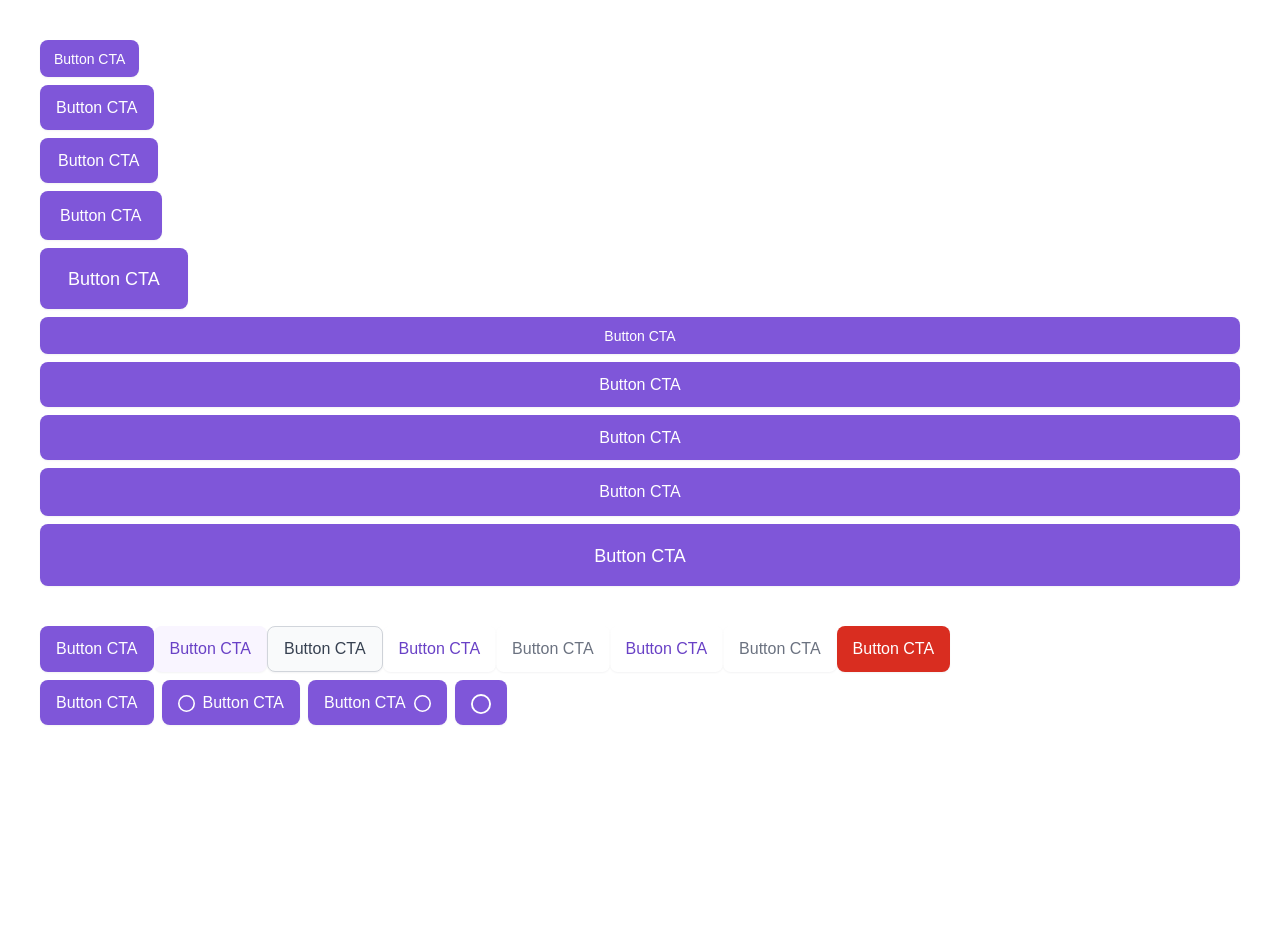
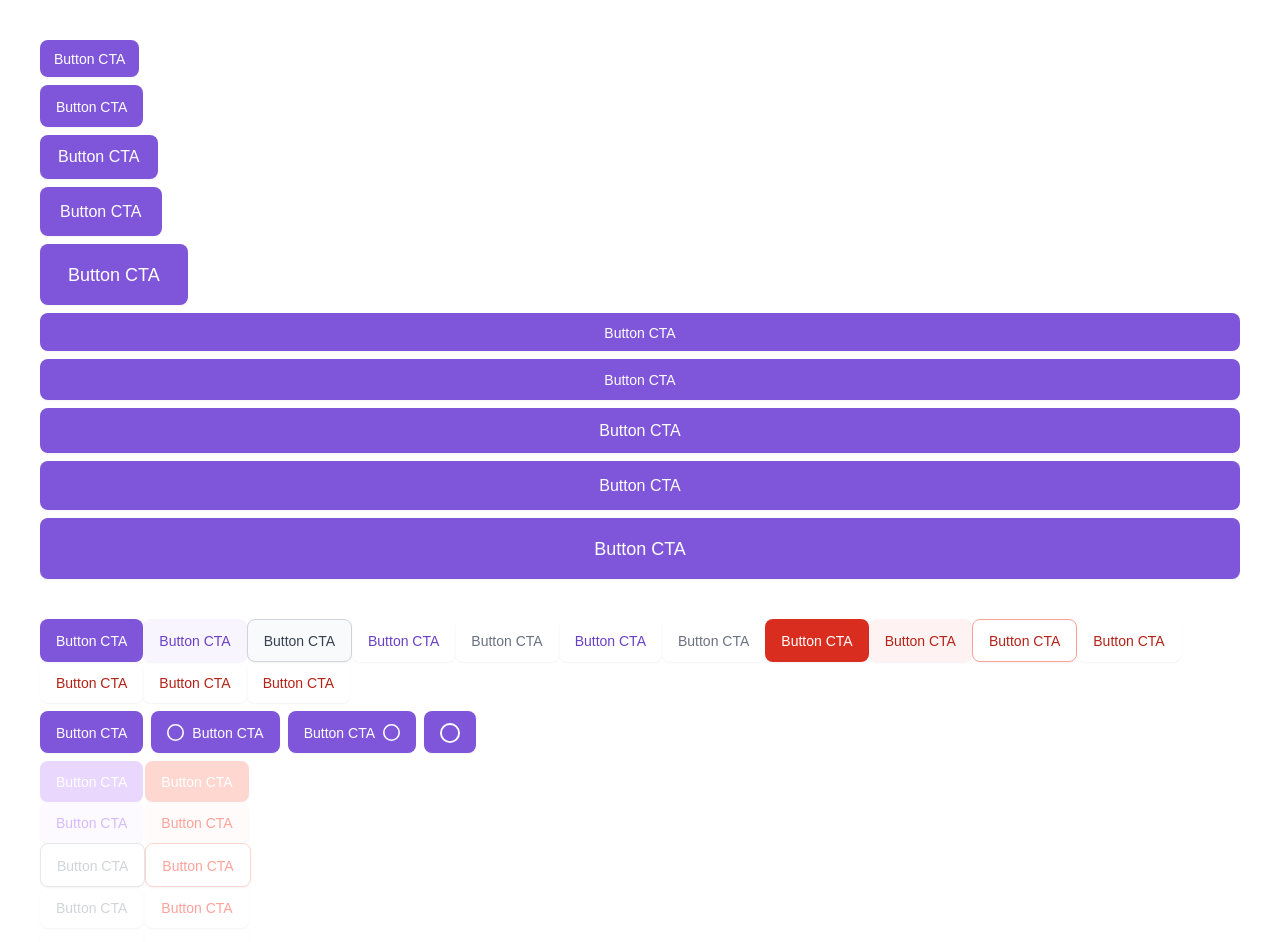
Before and after one commit to imboyo/Project--Hairiya-levenstein-website, a Nuxt app in the folder front-end/: page / in a window 1280 px wide. Shown: the top 942 px of the page. Before the commit the page ends 800 px from the top, so only its background shows below. Built offline with nearby package versions, Linux system fonts and the light colour scheme.

Commit message:
button-component-done

```diff
--- a/front-end/components/buttons/MyButton.vue
+++ b/front-end/components/buttons/MyButton.vue
@@ -4,6 +4,8 @@ interface Props {
   size: ButtonSizeProps;
   width: ButtonWidthProps;
   hieararchy: ButtonHierarchyProps;
+  destructive?: boolean;
+  disabled?: boolean;
 }
 
 const props = defineProps<Props>();
@@ -20,25 +22,73 @@ const buttonClass = {
   },
   size: {
     sm: `px-[14px] py-[8px] text-sm`,
-    md: `px-[16px] py-[10px] text-sm"`,
+    md: `px-[16px] py-[10px] text-sm`,
     lg: `px-[18px] py-[10px] text-md`,
     xl: `px-[20px] py-[12px] text-md text-md`,
     "2xl": `px-[28px] py-[16px] text-lg text-lg`,
   },
-  hieararchy: {
-    primary: "bg-primary-600 text-white",
-    secondary: "bg-primary-50 text-primary-700",
-    "secondary-gray": "bg-gray-50 border-gray-300 border text-gray-700",
-    tertiary: "text-primary-700",
-    "tertiary-gray": "text-gray-500",
+  type: {
+    normal: {
+      default: {
+        primary:
+          "bg-primary-600 text-white " +
+          "active:shadow-xs-focused-primary-100 " +
+          "hover:bg-primary-700",
+        secondary:
+          "bg-primary-50 text-primary-700 " +
+          "active:shadow-xs-focused-primary-100 " +
+          "hover:bg-primary-100",
+        "secondary-gray":
+          "bg-gray-50 border-gray-300 border text-gray-700 " +
+          "active:shadow-xs-focused-grey-100 " +
+          "hover:bg-gray-300",
+        tertiary: "text-primary-700 " + "hover:bg-primary-50",
+        "tertiary-gray": "text-gray-500 " + "hover:bg-gray-50",
         link: "text-primary-700 shadow-none",
         "link-gray": "text-gray-500 shadow-none",
-    destructive: "bg-error-600 text-white",
       },
-};
+      destructive: {
+        primary:
+          "bg-error-600 text-white " +
+          "active:shadow-xs-focused-error-100 " +
+          "hover:bg-error-700",
+        secondary:
+          "bg-error-50 text-error-700 " +
+          "active:shadow-xs-focused-error-100 " +
+          "hover:bg-error-100",
+        "secondary-gray":
+          "bg-white border-error-300 border text-error-700 " +
+          "active:shadow-xs-focused-error-100 " +
+          "hover:bg-error-50",
+        tertiary: "text-error-700 " + "hover:bg-error-50",
+        "tertiary-gray": "text-error-700 " + "hover:bg-error-50",
+        link: "text-error-700 shadow-none",
+        "link-gray": "text-error-700 shadow-none",
+      },
+    },
 
-// Icon General Class
-const iconClass = {
+    disabled: {
+      default: {
+        primary: "bg-primary-200 text-white",
+        secondary: "bg-primary-25 text-primary-300",
+        "secondary-gray": "bg-white border-gray-200 border text-gray-300",
+        tertiary: "text-gray-300",
+        "tertiary-gray": "text-gray-300",
+        link: "text-gray-300 shadow-none",
+        "link-gray": "text-gray-300 shadow-none",
+      },
+      destructive: {
+        primary: "bg-error-200 text-white",
+        secondary: "bg-error-25 text-error-300",
+        "secondary-gray": "bg-white border-error-200 border text-error-300",
+        tertiary: "text-error-300",
+        "tertiary-gray": "text-error-300",
+        link: "text-error-300 shadow-none",
+        "link-gray": "text-error-300 shadow-none",
+      },
+    },
+  },
+  icon: {
     leading: {
       size: {
         sm: "w-[25px] pr-2",
@@ -66,18 +116,48 @@ const iconClass = {
         "2xl": "w-[25px]",
       },
     },
+  },
 };
 // * END Class state for dynamic styling based on props and slots used
+
+// Dynamic class based on destructive, disabled and hierarchy props
+const buttonTypeClassObject = computed(() => {
+  // Check if Normal Button
+  if (!props.disabled) {
+    // Check if button is not destructive
+    if (!props.destructive) {
+      return buttonClass.type.normal.default[props.hieararchy];
+    } else {
+      return buttonClass.type.normal.destructive[props.hieararchy];
+    }
+  } else {
+    // Disabled Button
+    if (!props.destructive) {
+      return (
+        buttonClass.type.disabled.default[props.hieararchy] +
+        " cursor-not-allowed"
+      );
+    } else {
+      return (
+        buttonClass.type.disabled.destructive[props.hieararchy] +
+        " cursor-not-allowed"
+      );
+    }
+  }
+});
 </script>
 
 <template>
   <button
-    :class="`rounded-lg ${buttonClass.width[width]} ${buttonClass.size[size]} ${buttonClass.hieararchy[hieararchy]} shadow-xs font-medium`"
+    :class="[
+      `rounded-lg font-medium transition shadow-xs duration-150 ${buttonClass.width[width]} ${buttonClass.size[size]}`,
+      buttonTypeClassObject,
+    ]"
   >
     <!--  Leading Icon  -->
     <span
       v-if="leading"
-      :class="`inline-block align-middle ${iconClass.leading.size[size]}`"
+      :class="`inline-block align-middle ${buttonClass.icon.leading.size[size]}`"
     >
       <slot name="leading"></slot>
     </span>
@@ -88,14 +168,14 @@ const iconClass = {
     <!--  Trailling Icon  -->
     <span
       v-if="trailling"
-      :class="`inline-block align-middle ${iconClass.trailling.size[size]}`"
+      :class="`inline-block align-middle ${buttonClass.icon.trailling.size[size]}`"
     >
       <slot name="trailling"></slot>
     </span>
     <!--  Only Icon  -->
     <span
       v-if="onlyIcon"
-      :class="`inline-block align-middle ${iconClass.onlyIcon.size[size]}`"
+      :class="`inline-block align-middle ${buttonClass.icon.onlyIcon.size[size]}`"
     >
       <slot name="onlyIcon"></slot>
     </span>
--- a/front-end/components/testing/TestingButton.vue
+++ b/front-end/components/testing/TestingButton.vue
@@ -70,7 +70,31 @@ import MyButton from "~/components/buttons/MyButton.vue";
         <template #text> Button CTA</template>
       </MyButton>
       <!--  ! Destructive   -->
-      <MyButton size="md" width="fit" hieararchy="destructive">
+      <MyButton size="md" width="fit" hieararchy="primary" destructive>
+        <template #text> Button CTA</template>
+      </MyButton>
+      <!--  Secondary  -->
+      <MyButton size="md" width="fit" hieararchy="secondary" destructive>
+        <template #text> Button CTA</template>
+      </MyButton>
+      <!--  secondary gray  -->
+      <MyButton size="md" width="fit" hieararchy="secondary-gray" destructive>
+        <template #text> Button CTA</template>
+      </MyButton>
+      <!--   tertiary   -->
+      <MyButton size="md" width="fit" hieararchy="tertiary" destructive>
+        <template #text> Button CTA</template>
+      </MyButton>
+      <!--   tertiary gray   -->
+      <MyButton size="md" width="fit" hieararchy="tertiary-gray" destructive>
+        <template #text> Button CTA</template>
+      </MyButton>
+      <!--   link   -->
+      <MyButton size="md" width="fit" hieararchy="link" destructive>
+        <template #text> Button CTA</template>
+      </MyButton>
+      <!--   link-gray   -->
+      <MyButton size="md" width="fit" hieararchy="link-gray" destructive>
         <template #text> Button CTA</template>
       </MyButton>
     </div>
@@ -102,5 +126,107 @@ import MyButton from "~/components/buttons/MyButton.vue";
         </template>
       </MyButton>
     </div>
+
+    <!--  * Disabled  -->
+    <div class="flex flex-row">
+      <!--   Default   -->
+      <div class="flex flex-col">
+        <!--   Primary   -->
+        <MyButton size="md" width="fit" hieararchy="primary" disabled>
+          <template #text> Button CTA</template>
+        </MyButton>
+        <!--   Secondary   -->
+        <MyButton size="md" width="fit" hieararchy="secondary" disabled>
+          <template #text> Button CTA</template>
+        </MyButton>
+        <!--   secondary gray   -->
+        <MyButton size="md" width="fit" hieararchy="secondary-gray" disabled>
+          <template #text> Button CTA</template>
+        </MyButton>
+        <!--   tertiary   -->
+        <MyButton size="md" width="fit" hieararchy="tertiary" disabled>
+          <template #text> Button CTA</template>
+        </MyButton>
+        <!--   tertiary-gray   -->
+        <MyButton size="md" width="fit" hieararchy="tertiary-gray" disabled>
+          <template #text> Button CTA</template>
+        </MyButton>
+        <!--   link   -->
+        <MyButton size="md" width="fit" hieararchy="link" disabled>
+          <template #text> Button CTA</template>
+        </MyButton>
+        <!--  link-gray  -->
+        <MyButton size="md" width="fit" hieararchy="link-gray" disabled>
+          <template #text> Button CTA</template>
+        </MyButton>
+      </div>
+      <!--   Destructive   -->
+      <div class="flex flex-col">
+        <!--   Primary   -->
+        <MyButton
+          size="md"
+          width="fit"
+          hieararchy="primary"
+          disabled
+          destructive
+        >
+          <template #text> Button CTA</template>
+        </MyButton>
+        <!--   Secondary   -->
+        <MyButton
+          size="md"
+          width="fit"
+          hieararchy="secondary"
+          disabled
+          destructive
+        >
+          <template #text> Button CTA</template>
+        </MyButton>
+        <!--   secondary gray   -->
+        <MyButton
+          size="md"
+          width="fit"
+          hieararchy="secondary-gray"
+          disabled
+          destructive
+        >
+          <template #text> Button CTA</template>
+        </MyButton>
+        <!--   tertiary   -->
+        <MyButton
+          size="md"
+          width="fit"
+          hieararchy="tertiary"
+          disabled
+          destructive
+        >
+          <template #text> Button CTA</template>
+        </MyButton>
+        <!--   tertiary-gray   -->
+        <MyButton
+          size="md"
+          width="fit"
+          hieararchy="tertiary-gray"
+          disabled
+          destructive
+        >
+          <template #text> Button CTA</template>
+        </MyButton>
+        <!--   link   -->
+        <MyButton size="md" width="fit" hieararchy="link" disabled destructive>
+          <template #text> Button CTA</template>
+        </MyButton>
+        <!--  link-gray  -->
+        <MyButton
+          size="md"
+          width="fit"
+          hieararchy="link-gray"
+          disabled
+          destructive
+        >
+          <template #text> Button CTA</template>
+        </MyButton>
+      </div>
+    </div>
   </div>
 </template>
```
Lines whose indentation alone changed are shown as unchanged.
